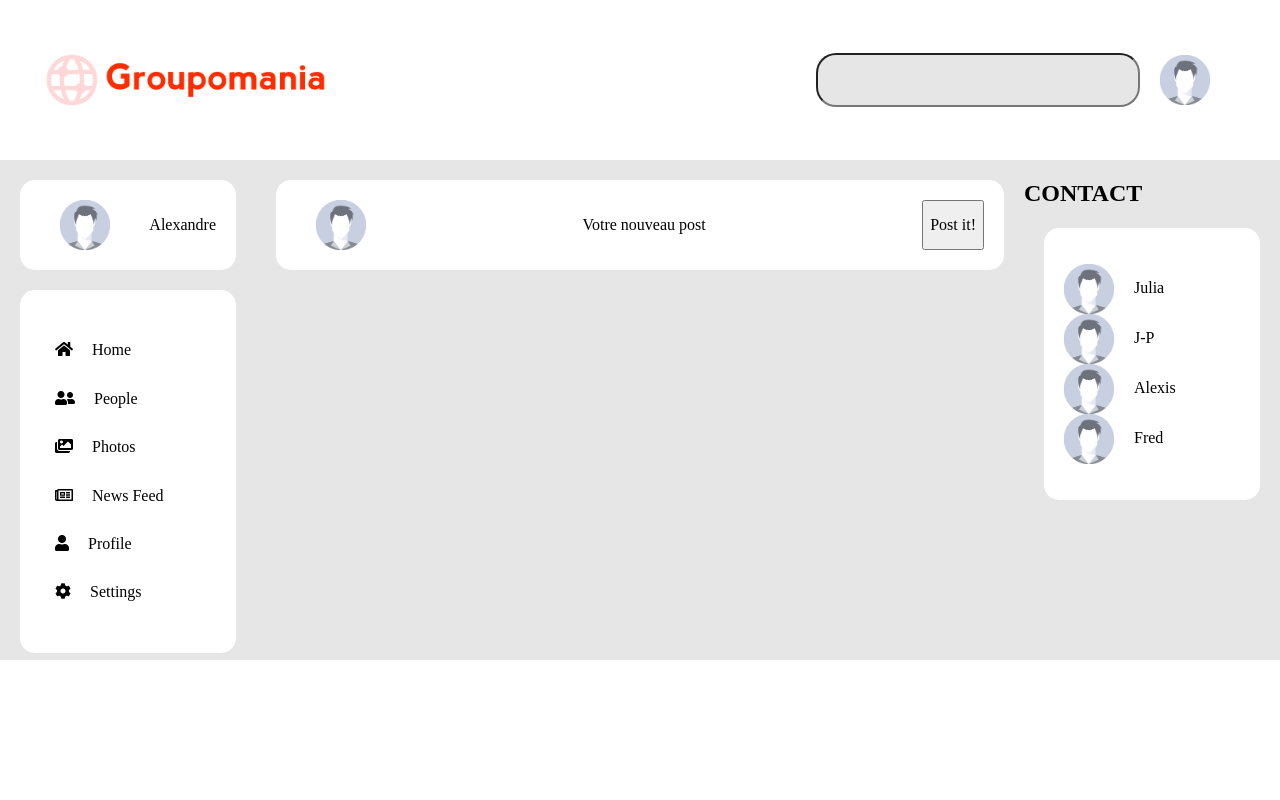
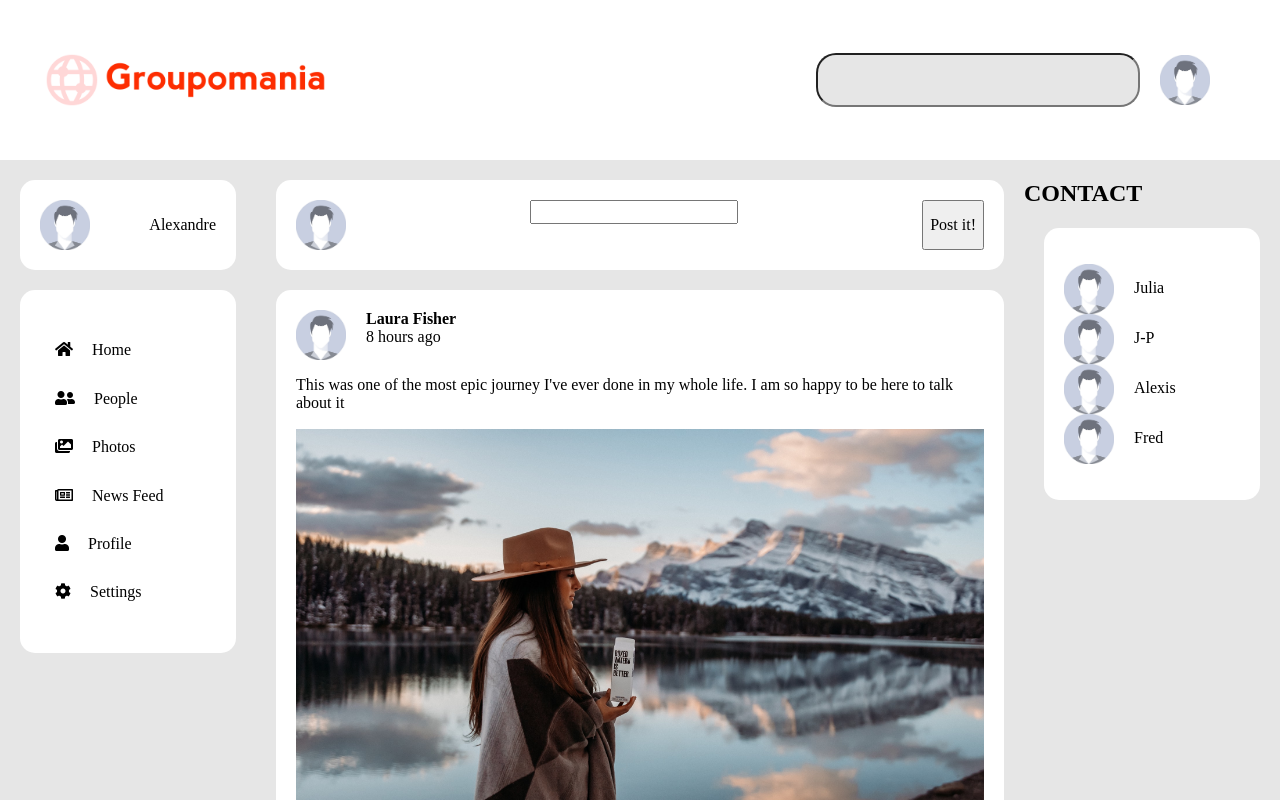
Before and after one commit to Tam-star/TamaraWenner_7_27122021, a React (Create React App) app in the folder frontend/my-app/: page /newsfeed in a window 1280 px wide. Shown: the top 800 px of the page. Built offline with nearby package versions, Linux system fonts and the light colour scheme.

Commit message:
Post feed added to center container

```diff
--- a/frontend/my-app/src/components/center-container.js
+++ b/frontend/my-app/src/components/center-container.js
@@ -1,11 +1,13 @@
 import React from 'react';
 import NewPost from './newpost';
+import PostContainer from './post-container';
 
 export default function CenterContainer() {
     return (
-        <article className='center-container'>
+        <section className='center-container'>
             <NewPost/>
-        </article>
+            <PostContainer/>
+        </section>
     )
 
 }
--- a/frontend/my-app/src/components/left-container.js
+++ b/frontend/my-app/src/components/left-container.js
@@ -4,13 +4,13 @@ import maleAvatar from '../assets/male-avatar-profile.jpg';
 
 export default function LeftContainer() {
     return (
-        <article className='left-container'>
+        <section className='left-container'>
             <div className='profile-container'>
-                <img src={maleAvatar} className='main-header__avatar' alt='Profil' />
+                <img src={maleAvatar} alt='Profil' />
                 <p>Alexandre</p>
             </div>
             <Nav />
-        </article>
+        </section>
     )
 
 }
--- a/frontend/my-app/src/components/newpost.js
+++ b/frontend/my-app/src/components/newpost.js
@@ -4,8 +4,10 @@ import maleAvatar from '../assets/male-avatar-profile.jpg';
 export default function NewPost() {
     return (
         <div className='new-post'>
-            <img src={maleAvatar} className='main-header__avatar' alt='Profil' />
-            <p>Votre nouveau post</p>
+            <img src={maleAvatar} className='profile-picture' alt='Profil' />
+            <form className='new-post__form'>
+                <input></input>
+            </form>
             <button>Post it!</button>
         </div>
     )
--- /dev/null
+++ b/frontend/my-app/src/components/post-container.js
@@ -0,0 +1,33 @@
+import React from 'react';
+import maleAvatar from '../assets/male-avatar-profile.jpg';
+import postPicture from '../assets/post-picture.jpg';
+
+export default function PostContainer() {
+    return (
+        <section>
+            <Post picture={postPicture}/>
+            <Post />
+            <Post picture={postPicture}/>
+            <Post />
+        </section>
+    )
+
+}
+
+function Post({ picture }) {
+    return (
+        <article className='post'>
+            <header className='post__header'>
+                <img src={maleAvatar} className='profile-picture' alt='Profil' />
+                <div>
+                    <p className='post__header__user'>Laura Fisher</p>
+                    <p>8 hours ago</p>
+                </div>
+            </header>
+            <main className='post__main'>
+                <p>This was one of the most epic journey I've ever done in my whole life. I am so happy to be here to talk about it</p>
+                {picture ? <img src={picture} className='profile-picture' alt='Profil' /> : ''}
+            </main>
+        </article>
+    )
+}
--- a/frontend/my-app/src/routes/newsfeed.js
+++ b/frontend/my-app/src/routes/newsfeed.js
@@ -9,7 +9,7 @@ function NewsFeed() {
   return (
     <div className="App">
       <Header />
-      <main>
+      <main className='main-container'>
         <LeftContainer/>
         <CenterContainer/>
         <div className='right-container'>
--- a/frontend/my-app/src/sass/App.scss
+++ b/frontend/my-app/src/sass/App.scss
@@ -1,15 +1,16 @@
 @import 'normalize';
 @import 'utils/variables';
 @import 'utils/mixins';
+@import 'layouts/generals';
 @import 'layouts/header';
 @import 'layouts/left-container';
 @import 'layouts/center-container';
 @import 'layouts/right-container';
 
 
-main {
+.main-container {
     display: flex;
     justify-content: space-between;
     background-color: $fourth-color;
-    height : 500px;
+    //height : 500px;
 }
--- a/frontend/my-app/src/sass/layouts/_center-container.scss
+++ b/frontend/my-app/src/sass/layouts/_center-container.scss
@@ -6,4 +6,31 @@
     @include card-style;
     display : flex;
     justify-content: space-between;
+    & img {
+        @include profile-image();
+    }
 }
+
+.post{
+    @include card-style();
+    &__header{
+        display : flex;
+        //background-color: aqua;
+        & img {
+            margin-right : 20px;
+        }
+        & p {
+            margin :0;
+        }
+        &__user{
+            font-weight : bold;
+        }
+    }
+    &__main{
+        //display : flex;
+        & img {
+            width : 100%;
+            height : fit-content;
+        }
+    }
+}
--- /dev/null
+++ b/frontend/my-app/src/sass/layouts/_generals.scss
@@ -0,0 +1,3 @@
+.profile-picture{
+    @include profile-image();
+}
--- a/frontend/my-app/src/sass/layouts/_left-container.scss
+++ b/frontend/my-app/src/sass/layouts/_left-container.scss
@@ -3,13 +3,16 @@
 }
 
 .profile-container {
-    @include card-style;
+    @include card-style();
     display : flex;
     justify-content: space-between;
+    & img {
+        @include profile-image();
+    }
 }
 
 .menu{
-    @include card-style;
+    @include card-style();
     & ul{
         padding : 0;
     }
--- a/frontend/my-app/src/sass/layouts/_right-container.scss
+++ b/frontend/my-app/src/sass/layouts/_right-container.scss
@@ -12,8 +12,7 @@
             display : flex;
             align-items: center;
             & img {
-                width : 50px;
-                height : 50px;
+                @include profile-image();
                 margin-right: 20px;
             }
         }
--- a/frontend/my-app/src/sass/utils/_mixins.scss
+++ b/frontend/my-app/src/sass/utils/_mixins.scss
@@ -4,3 +4,8 @@
     border-radius: 15px;
     background-color: white;
 }
+
+@mixin profile-image{
+    width : 50px;
+    height : 50px;
+}
```
Also changed, not shown: frontend/my-app/src/assets/post-picture.jpg (added), frontend/my-app/src/components/post.js (deleted).
